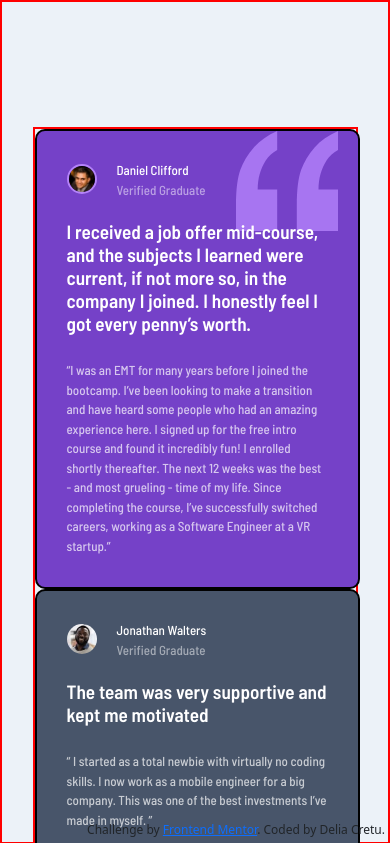
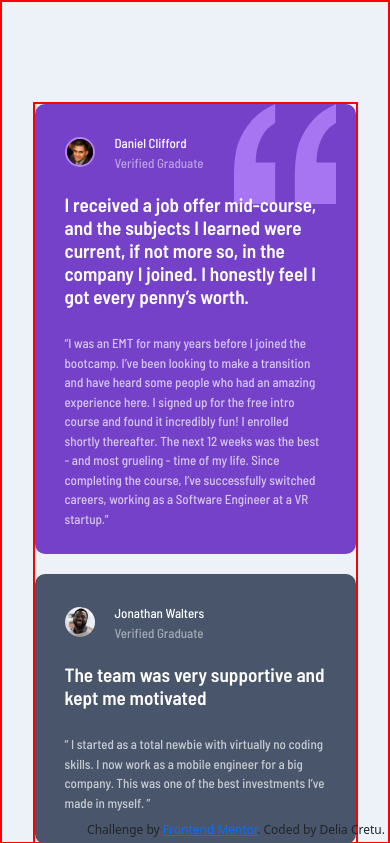
Before and after one commit to delia-cretu/testimonials-grid-section-main, a plain HTML site: page index.html in a window 390 px wide. Shown: the top 843 px of the page. Drawn offline with nearby package versions, Linux system fonts and the light colour scheme.

Commit message:
Update styles.css

```diff
--- a/styles.css
+++ b/styles.css
@@ -24,7 +24,6 @@ body {
   font-style: normal;
   font-family: "Barlow Semi Condensed", sans-serif;
   font-size: 0.8125rem;
-  border: 2px solid red;
 }
 
 .grid-box1 {
@@ -140,45 +139,33 @@ body {
 /* Media query for mobile responsive layout */
 
 @media (max-width: 1150px) {
-  .grid-wrapper {
-    /* margin: 100px 0; */
-  }
   .grid {
-    display: grid;
-    grid-template-columns: 325px;
-    grid-template-rows: 460px 270px 260px 420px 510px;
+    display: flex;
+    flex-direction: column;
     justify-items: center;
     align-items: center;
 
-    height: 2070px;
+    height: 2060px;
     width: 325px;
+    margin: 100px 0;
 
     border: 2px solid red;
   }
+
   .grid-box1 {
-    grid-column-start: 1;
-    grid-row-start: 1;
-    height: 460px;
+    height: 450px;
   }
   .grid-box2 {
-    grid-column-start: 1;
-    grid-row-start: 2;
     height: 270px;
   }
   .grid-box3 {
-    grid-column-start: 1;
-    grid-row-start: 3;
     height: 260px;
   }
   .grid-box4 {
-    grid-column-start: 1;
-    grid-row-start: 4;
     height: 420px;
   }
   .grid-box5 {
-    grid-column-start: 1;
-    grid-row-start: 5;
-    height: 510px;
+    height: 480px;
   }
 
   .grid-box1,
@@ -187,9 +174,13 @@ body {
   .grid-box4,
   .grid-box5 {
     border-radius: 10px;
-    margin: 0;
     padding: 30px;
-    border: 2px solid black;
+  }
+  .grid-box1,
+  .grid-box2,
+  .grid-box3,
+  .grid-box4 {
+    margin: 0 0 20px 0;
   }
   .grid-box3,
   .grid-box5 {
```
